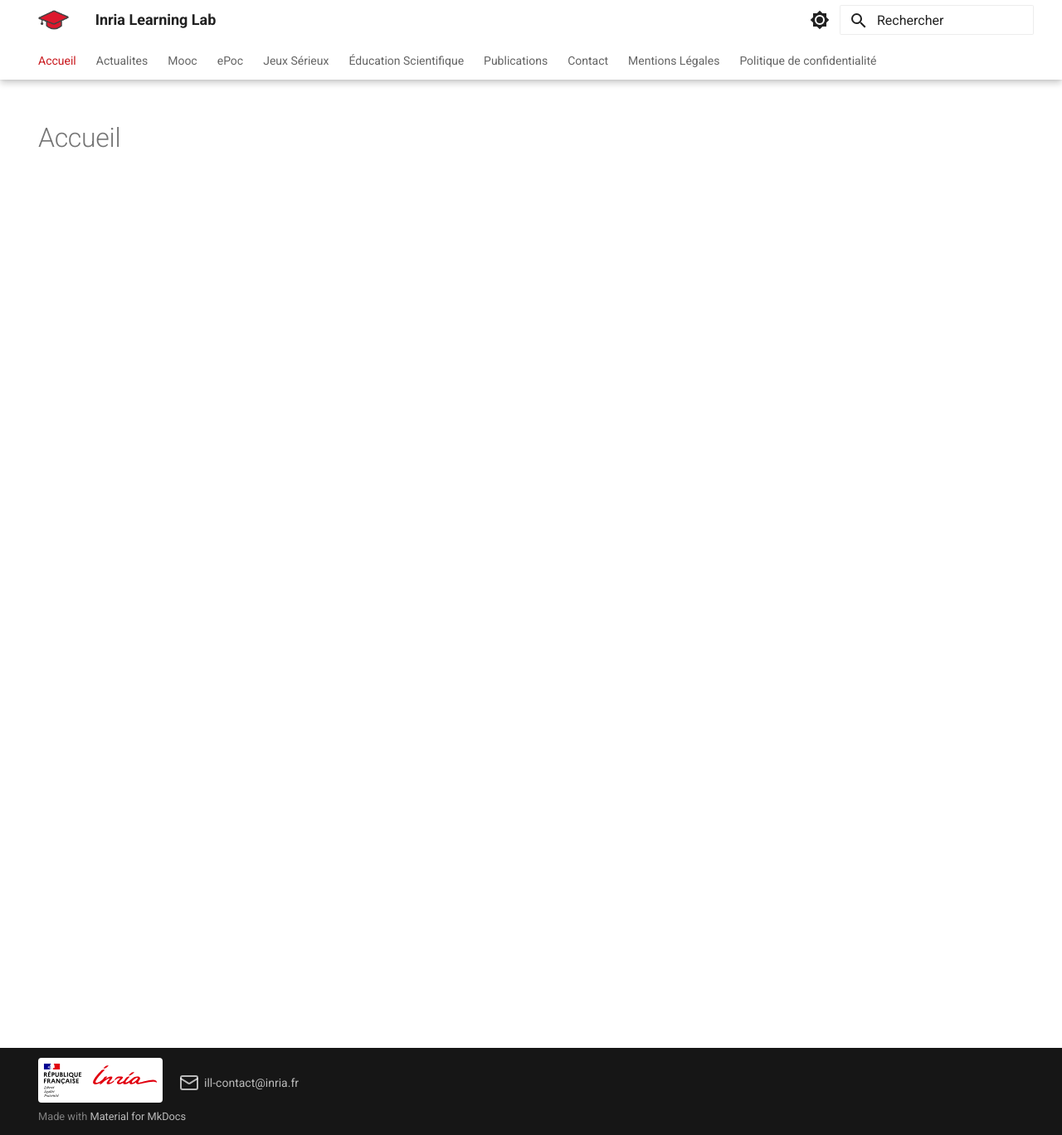
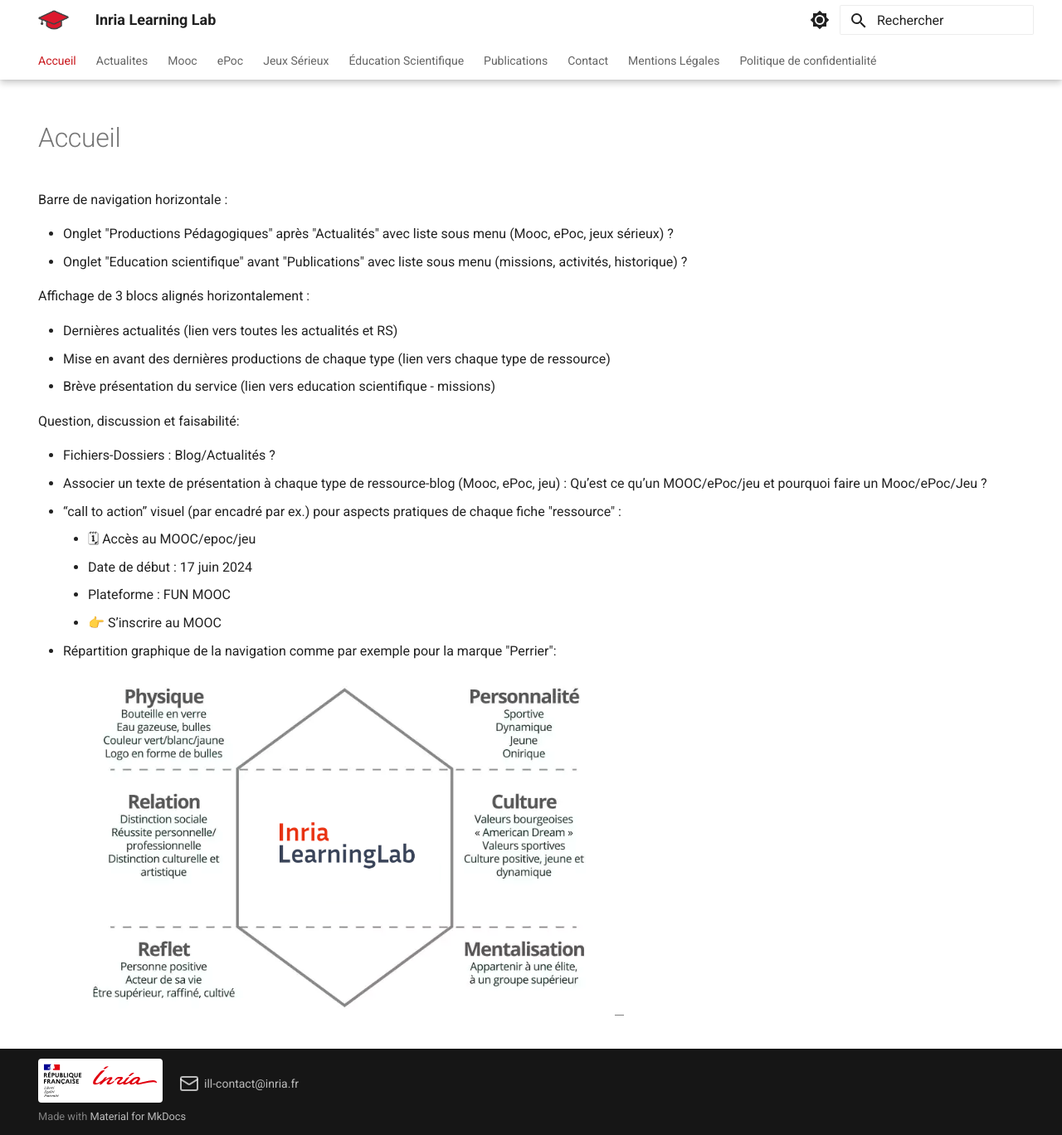
Before and after one commit to inrialearninglab/website, an MkDocs documentation site: the page built from docs/index.md, in a window 1280 px wide and 1368 px high. Shown: the whole window at 83% size. Built offline with MkDocs 1.6.1 and Material for MkDocs 9.7.7, drawn with Linux system fonts in a browser that asks for light colours.

Commit message:
Réflexion - questions page d'accueil

```diff
--- a/docs/index.md
+++ b/docs/index.md
@@ -5,3 +5,31 @@
 - toc
 ---
 # Accueil
+
+
+Barre de navigation horizontale :
+
+- Onglet "Productions Pédagogiques" après "Actualités" avec liste sous menu (Mooc, ePoc, jeux sérieux) ?
+- Onglet "Education scientifique" avant "Publications" avec liste sous menu (missions, activités, historique) ?
+
+
+Affichage de 3 blocs alignés horizontalement :
+
+- Dernières actualités (lien vers toutes les actualités et RS)
+- Mise en avant des dernières productions de chaque type (lien vers chaque type de ressource)
+- Brève présentation du service (lien vers education scientifique - missions)
+
+
+Question, discussion et faisabilité:
+
+- Fichiers-Dossiers : Blog/Actualités ?
+- Associer un texte de présentation à chaque type de ressource-blog (Mooc, ePoc, jeu) : Qu’est ce qu’un MOOC/ePoc/jeu et pourquoi faire un Mooc/ePoc/Jeu ?
+- “call to action” visuel (par encadré par ex.) pour aspects pratiques de chaque fiche "ressource" :
+
+    - 🗓 Accès au MOOC/epoc/jeu
+    - Date de début : 17 juin 2024
+    - Plateforme : FUN MOOC
+    - 👉 S’inscrire au MOOC
+
+- Répartition graphique de la navigation comme par exemple pour la marque "Perrier":
+![](assets/images/accueil-nav-visuelle.png)
```
Also changed, not shown: docs/assets/images/accueil-nav-visuelle.png (added).
